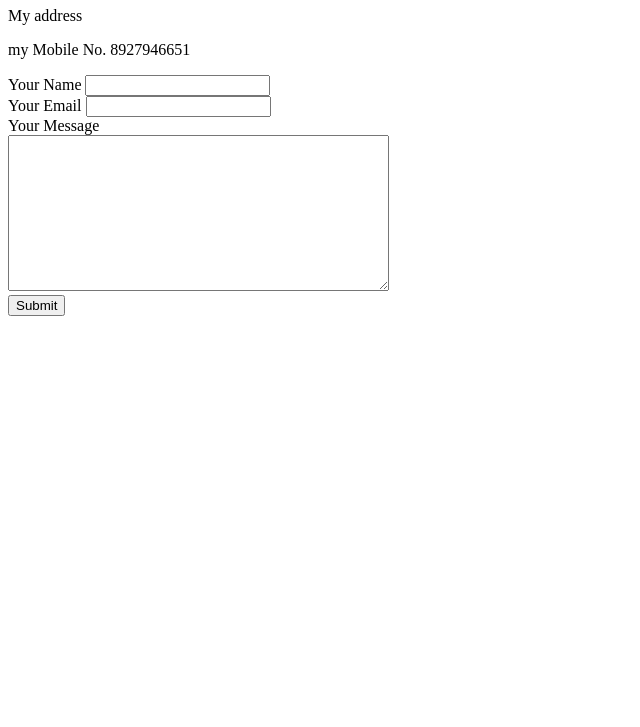
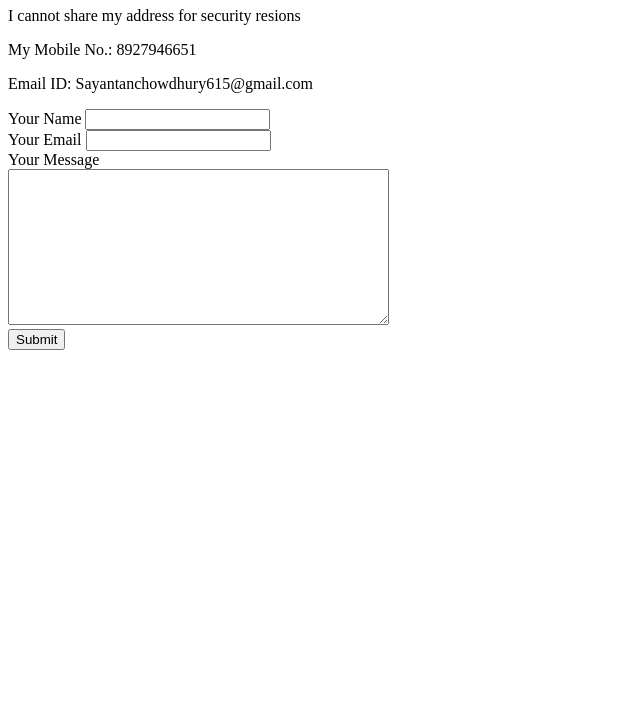
Before and after one commit to Sayantan615/OLD_CV, a plain HTML site: page Contactinfo.html in a window 1280 px wide. Shown: the part 73-800 px from the top of the page, without its empty margins (0-640 px from the left). Drawn offline with Linux system fonts and the light colour scheme.

Commit message:
Update Contactinfo.html

```diff
--- a/Contactinfo.html
+++ b/Contactinfo.html
@@ -13,8 +13,9 @@
     <h1>
         My Contact info
     </h1>
-    <p>My address</p>
-    <p>my Mobile No. 8927946651</p>
+    <p>I cannot share my address for security resions</p>
+    <p>My Mobile No.: 8927946651</p>
+    <p>Email ID: Sayantanchowdhury615@gmail.com</p>
     <form action="mailto:sayantanchowdhury615@gmail.com" method="post" enctype="text/plain">
 
         <label for="">Your Name</label>
```
